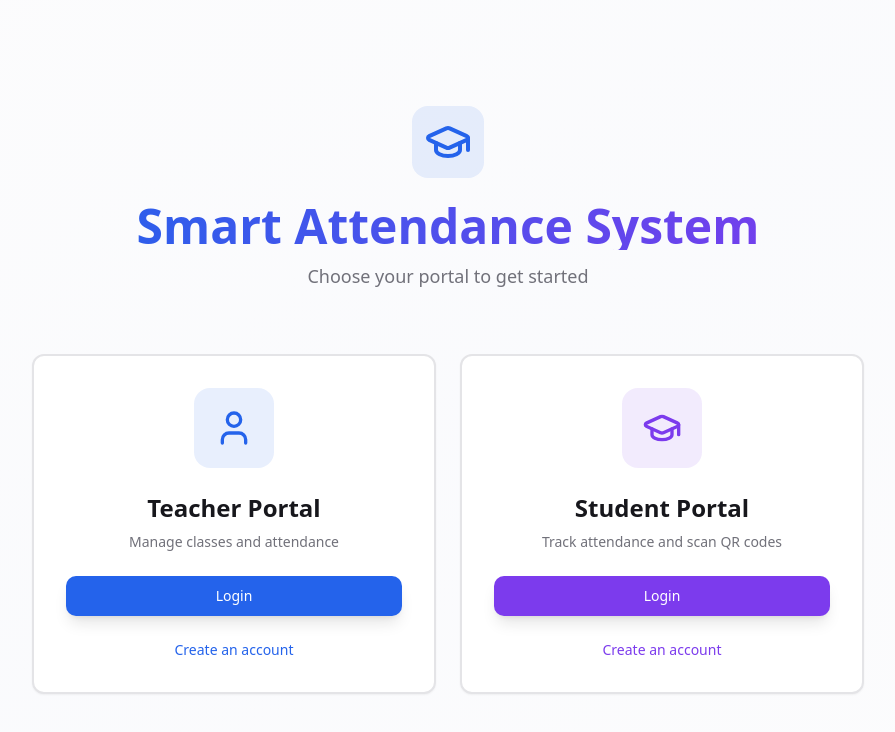
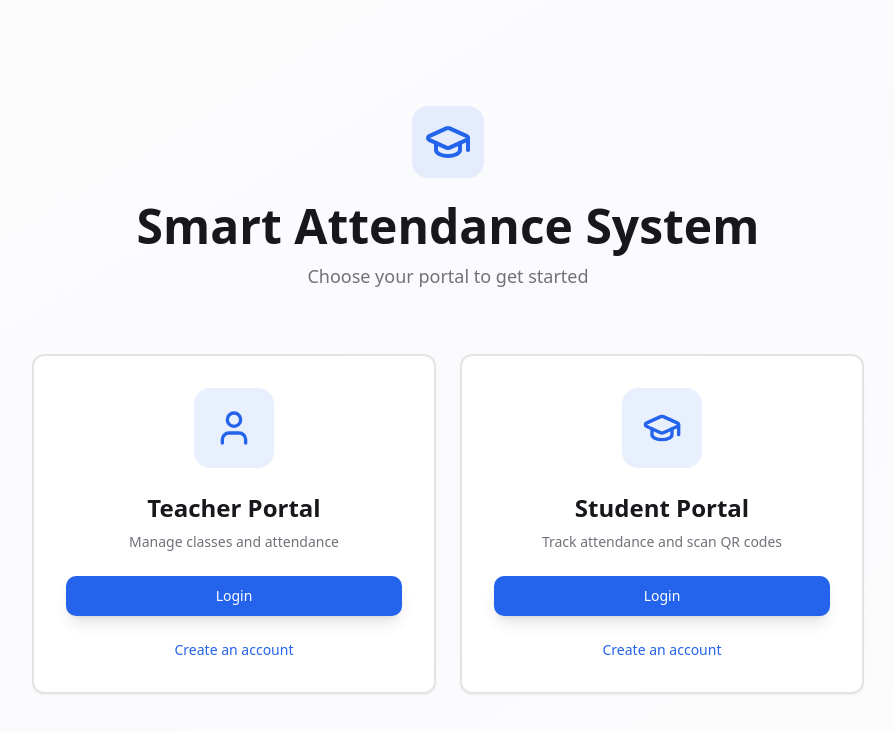
Before and after one commit to payalshejwal/erp-qr-check, a React (Vite) app: page / in a window 1280 px wide. Shown: the top 732 px of the page, without its empty margins (192-1087 px from the left). Built offline with nearby package versions, Linux system fonts and the light colour scheme; the HTML template or start-up script is replaced by a standard one.

Commit message:
Refactor: Apply teacher portal theme

```diff
--- a/src/index.css
+++ b/src/index.css
@@ -33,11 +33,11 @@ All colors MUST be HSL.
     --teacher-soft: 221 83% 95%;
     --teacher-accent: 221 83% 45%;
 
-    /* Student Portal - Vibrant Purple */
-    --student: 262 83% 58%;
+    /* Student Portal - Same as Teacher */
+    --student: 221 83% 53%;
     --student-foreground: 0 0% 100%;
-    --student-soft: 262 83% 95%;
-    --student-accent: 262 83% 50%;
+    --student-soft: 221 83% 95%;
+    --student-accent: 221 83% 45%;
 
     /* Status Colors */
     --success: 142 76% 45%;
--- a/src/pages/Home.tsx
+++ b/src/pages/Home.tsx
@@ -16,7 +16,7 @@ const Home = () => {
               <GraduationCap className="h-12 w-12 text-primary" />
             </div>
           </div>
-          <h1 className="text-5xl font-bold text-foreground mb-3 bg-gradient-to-r from-primary to-student bg-clip-text text-transparent">
+          <h1 className="text-5xl font-bold text-foreground mb-3">
             Smart Attendance System
           </h1>
           <p className="text-lg text-muted-foreground">Choose your portal to get started</p>
```
